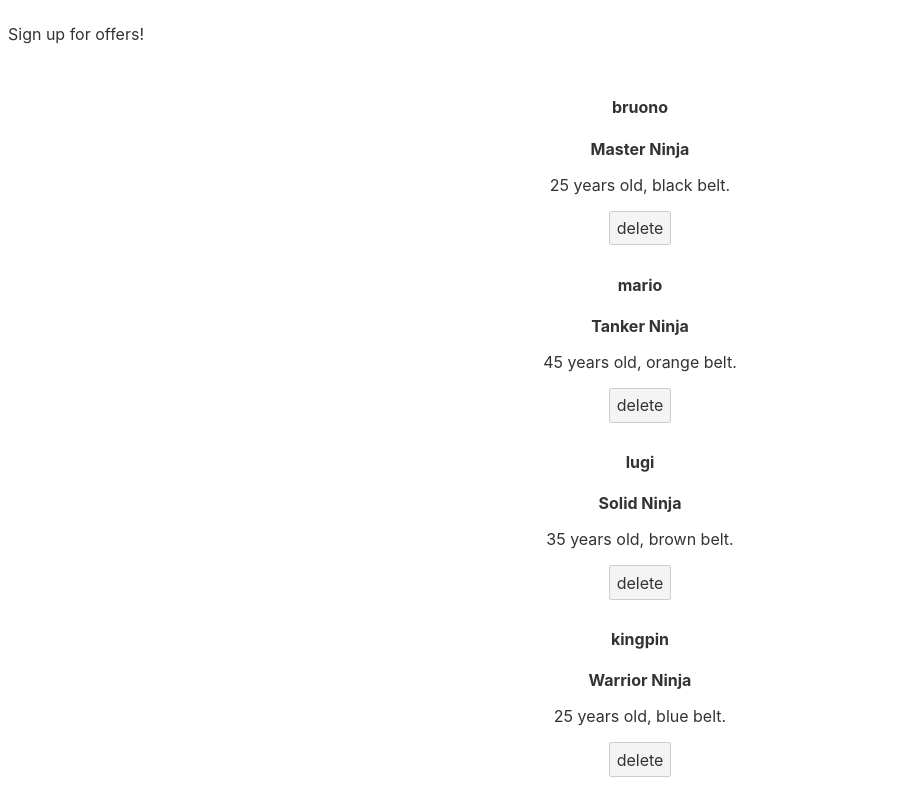
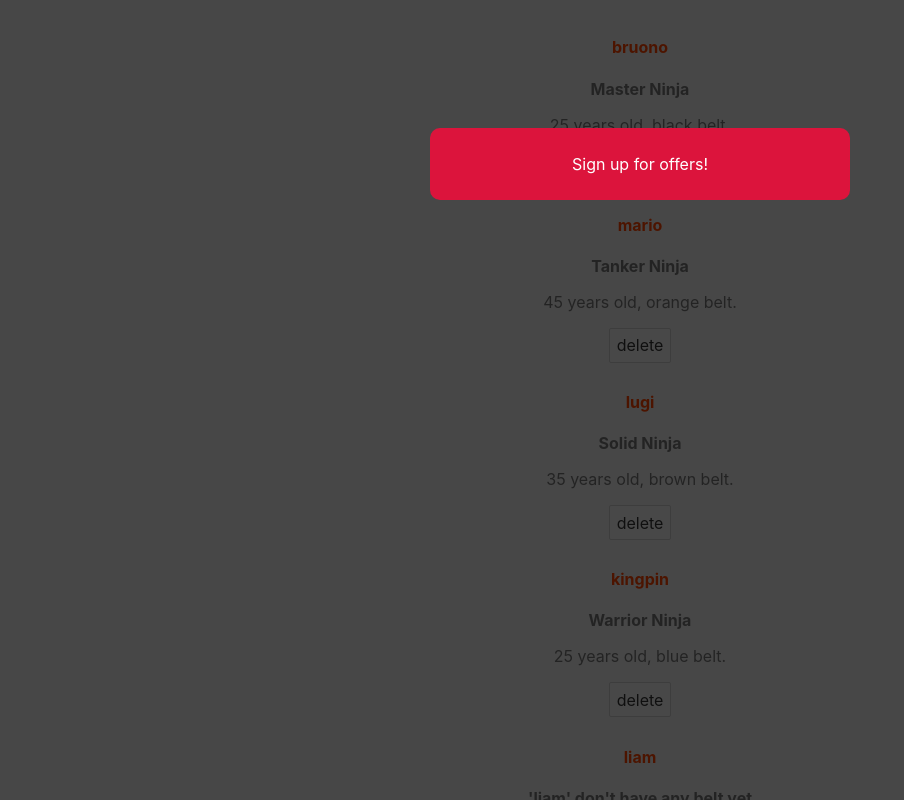
Before and after one commit to agungTuanany/svelte-netninja, a Svelte app: page / in a window 1280 px wide. Shown: the top 800 px of the page, without its empty margins (0-904 px from the left). Built offline with nearby package versions, Linux system fonts and the light colour scheme.

Commit message:
feature(7-css-and-conditional-styles): implement conditional style on svelte

```diff
--- a/public/global.css
+++ b/public/global.css
@@ -61,3 +61,20 @@
 button:focus {
 	border-color: #666;
 }
+
+/* Extra Style */
+
+body {
+    color: #777;
+    background: #eee;
+    padding: 0;
+    margin: 0;
+}
+
+h4 {
+    color: orangered;
+}
+
+button {
+    background; white;
+}
--- a/src/components/Modal.svelte
+++ b/src/components/Modal.svelte
@@ -1,9 +1,10 @@
 <script>
     let showModal = true;
+    let ispromo = true;
 </script>
 
 {#if showModal}
-<div class="backdrop">
+    <div class="backdrop" class:promo={ispromo}>
     <div class="modal">
         <p>Sign up for offers!</p>
     </div>
@@ -11,4 +12,24 @@
 {/if}
 
 <style>
+    .backdrop {
+        width: 100%;
+        height: 100%;
+        position: fixed;
+        background: rgba(0, 0, 0, 0.7)
+    }
+
+    .modal {
+        padding: 10px;
+        border-radius: 10px;
+        max-width: 400px;
+        margin: 10% auto;
+        text-align: center;
+        background: white;
+    }
+
+    .promo .modal {
+        background: crimson;
+        color: white;
+    }
 </style>
```
